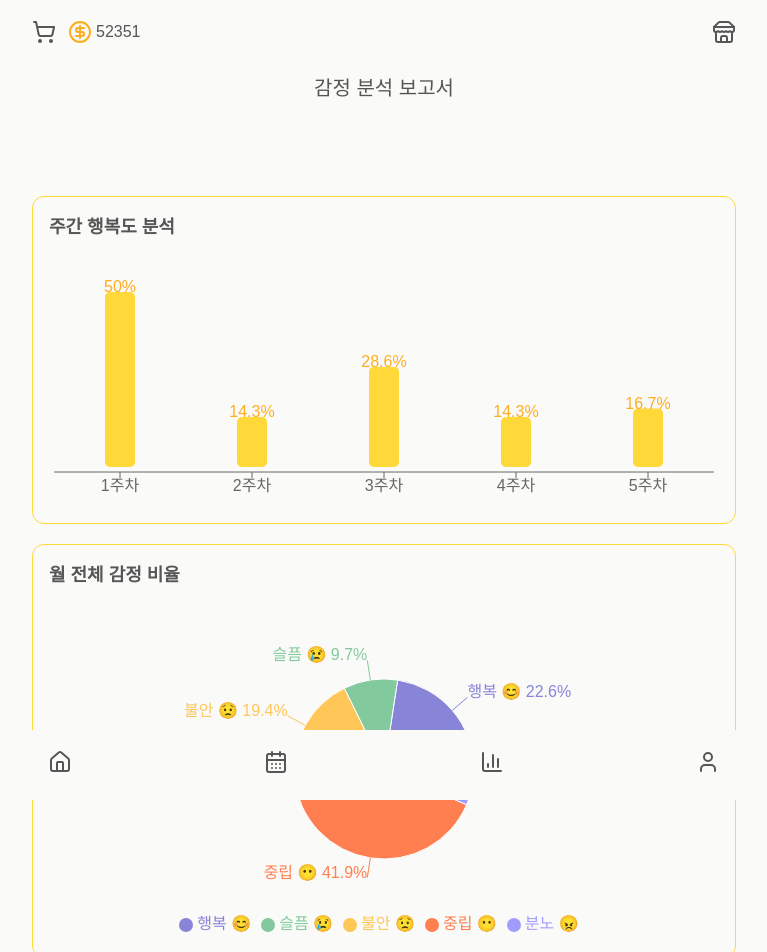
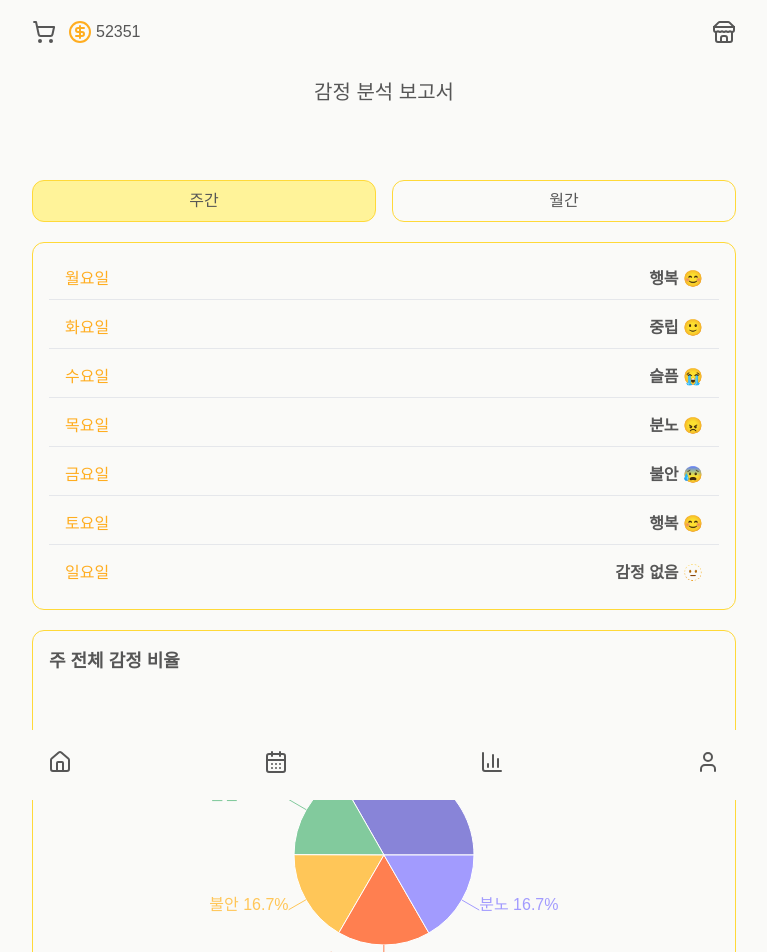
Before and after one commit to xuuwon/maeumgyeol, a Next.js app: page /statistic in a window 1280 px wide. Shown: the top 952 px of the page, without its empty margins (256-1023 px from the left). Built offline with nearby package versions, Linux system fonts and the light colour scheme; a web font is replaced by a local one.

Commit message:
feat: 주간 감정 분석 보고서 컴포넌트 구현

```diff
--- a/src/app/statistic/MonthAnalysis.tsx
+++ b/src/app/statistic/MonthAnalysis.tsx
@@ -13,43 +13,44 @@ import {
   LabelList,
 } from 'recharts';
 import { useMemo } from 'react';
+import clsx from 'clsx';
 
 const COLORS = ['#8884d8', '#82ca9d', '#ffc658', '#ff7f50', '#a29bfe'];
 
-type EmotionType = '행복 😊' | '슬픔 😢' | '불안 😟' | '중립 😶' | '분노 😠';
+type EmotionType = '행복' | '슬픔' | '불안' | '중립' | '분노';
 
-const emotionTimeline: Record<string, EmotionType> = {
-  '2025-05-01': '행복 😊',
-  '2025-05-02': '행복 😊',
-  '2025-05-03': '중립 😶',
-  '2025-05-04': '불안 😟',
-  '2025-05-05': '행복 😊',
-  '2025-05-06': '중립 😶',
-  '2025-05-07': '슬픔 😢',
-  '2025-05-08': '중립 😶',
-  '2025-05-09': '불안 😟',
-  '2025-05-10': '분노 😠',
-  '2025-05-11': '중립 😶',
-  '2025-05-12': '행복 😊',
-  '2025-05-13': '중립 😶',
-  '2025-05-14': '중립 😶',
-  '2025-05-15': '불안 😟',
-  '2025-05-16': '슬픔 😢',
-  '2025-05-17': '중립 😶',
-  '2025-05-18': '행복 😊',
-  '2025-05-19': '중립 😶',
-  '2025-05-20': '불안 😟',
-  '2025-05-21': '행복 😊',
-  '2025-05-22': '중립 😶',
-  '2025-05-23': '중립 😶',
-  '2025-05-24': '분노 😠',
-  '2025-05-25': '불안 😟',
-  '2025-05-26': '슬픔 😢',
-  '2025-05-27': '중립 😶',
-  '2025-05-28': '중립 😶',
-  '2025-05-29': '행복 😊',
-  '2025-05-30': '불안 😟',
-  '2025-05-31': '중립 😶',
+const emotionTimeline: Record<string, EmotionType | ''> = {
+  '2025-05-01': '행복',
+  '2025-05-02': '행복',
+  '2025-05-03': '중립',
+  '2025-05-04': '',
+  '2025-05-05': '행복',
+  '2025-05-06': '중립',
+  '2025-05-07': '슬픔',
+  '2025-05-08': '',
+  '2025-05-09': '불안',
+  '2025-05-10': '분노',
+  '2025-05-11': '중립',
+  '2025-05-12': '',
+  '2025-05-13': '중립',
+  '2025-05-14': '중립',
+  '2025-05-15': '',
+  '2025-05-16': '슬픔',
+  '2025-05-17': '중립',
+  '2025-05-18': '',
+  '2025-05-19': '중립',
+  '2025-05-20': '불안',
+  '2025-05-21': '',
+  '2025-05-22': '중립',
+  '2025-05-23': '중립',
+  '2025-05-24': '',
+  '2025-05-25': '불안',
+  '2025-05-26': '슬픔',
+  '2025-05-27': '',
+  '2025-05-28': '중립',
+  '2025-05-29': '행복',
+  '2025-05-30': '',
+  '2025-05-31': '중립',
 };
 
 function getWeekLabel(dateStr: string): string | null {
@@ -80,20 +81,31 @@ interface EmotionRatioData {
   value: number;
 }
 
-export default function MonthAnalysis() {
+export default function MonthAnalysis({
+  isMonth,
+  setIsMonth,
+}: {
+  isMonth: boolean;
+  setIsMonth: React.Dispatch<React.SetStateAction<boolean>>;
+}) {
   const { weekHappinessData, emotionRatioData } = useMemo(() => {
     const weekStats: Record<string, { total: number; happy: number }> = {};
     const emotionCounts: Record<EmotionType, number> = {
-      '행복 😊': 0,
-      '슬픔 😢': 0,
-      '불안 😟': 0,
-      '중립 😶': 0,
-      '분노 😠': 0,
+      행복: 0,
+      슬픔: 0,
+      불안: 0,
+      중립: 0,
+      분노: 0,
     };
 
     const entries = Object.entries(emotionTimeline).filter(([date]) => date.startsWith('2025-05'));
 
+    // 빈값 없는 항목만 필터링
+    const filteredEntries = entries.filter(([, emotion]) => emotion);
+
     for (const [dateStr, emotion] of entries) {
+      if (!emotion) continue; // 빈값 건너뛰기
+
       const weekLabel = getWeekLabel(dateStr);
       if (!weekLabel) continue;
 
@@ -120,7 +132,8 @@ export default function MonthAnalysis() {
       (a, b) => Number(a.week.replace(/\D/g, '')) - Number(b.week.replace(/\D/g, ''))
     );
 
-    const totalDays = entries.length;
+    const totalDays = filteredEntries.length; // 빈값 제외한 날짜 수
+
     const emotionRatioData: EmotionRatioData[] = Object.entries(emotionCounts).map(
       ([emotion, count]) => ({
         name: emotion as EmotionType,
@@ -140,8 +153,29 @@ export default function MonthAnalysis() {
 
   return (
     <div className="flex flex-col min-h-screen gap-5 px-4 mx-auto mb-[70px] sm:px-6 md:px-8">
-      <div className="flex flex-col items-center justify-center gap-2 text-xl h-44 iphoneSE:mt-5">
+      <div className="flex flex-col items-center justify-center h-40 gap-2 pt-6 text-xl iphoneSE:mt-5">
         <p>감정 분석 보고서</p>
+      </div>
+
+      <div className="flex w-full gap-4">
+        <span
+          className={clsx(
+            'flex-1 py-2 text-center border cursor-pointer rounded-xl border-main-yellow',
+            !isMonth && 'bg-content-yellow'
+          )}
+          onClick={() => setIsMonth(false)}
+        >
+          주간
+        </span>
+        <span
+          className={clsx(
+            'flex-1 py-2 text-center border cursor-pointer rounded-xl border-main-yellow',
+            isMonth && 'bg-content-yellow'
+          )}
+          onClick={() => setIsMonth(true)}
+        >
+          월간
+        </span>
       </div>
 
       <div className="flex flex-col w-full h-auto gap-4 p-4 border border-main-yellow rounded-xl">
--- a/src/app/statistic/page.tsx
+++ b/src/app/statistic/page.tsx
@@ -1,80 +1,24 @@
 'use client';
 
-import {
-  BarChart,
-  Bar,
-  XAxis,
-  PieChart,
-  Pie,
-  Cell,
-  Legend,
-  ResponsiveContainer,
-  RectangleProps,
-  LabelList,
-} from 'recharts';
-import { useMemo } from 'react';
+import { PieChart, Pie, Cell, Legend, ResponsiveContainer } from 'recharts';
 import { useMediaQuery } from 'react-responsive';
+import { useState } from 'react';
+import MonthAnalysis from './MonthAnalysis';
+import clsx from 'clsx';
 
 const COLORS = ['#8884d8', '#82ca9d', '#ffc658', '#ff7f50', '#a29bfe'];
 
-type EmotionType = '행복 😊' | '슬픔 😢' | '불안 😟' | '중립 😶' | '분노 😠';
+type EmotionType = '행복' | '슬픔' | '불안' | '중립' | '분노';
 
-const emotionTimeline: Record<string, EmotionType> = {
-  '2025-05-01': '행복 😊',
-  '2025-05-02': '행복 😊',
-  '2025-05-03': '중립 😶',
-  '2025-05-04': '불안 😟',
-  '2025-05-05': '행복 😊',
-  '2025-05-06': '중립 😶',
-  '2025-05-07': '슬픔 😢',
-  '2025-05-08': '중립 😶',
-  '2025-05-09': '불안 😟',
-  '2025-05-10': '분노 😠',
-  '2025-05-11': '중립 😶',
-  '2025-05-12': '행복 😊',
-  '2025-05-13': '중립 😶',
-  '2025-05-14': '중립 😶',
-  '2025-05-15': '불안 😟',
-  '2025-05-16': '슬픔 😢',
-  '2025-05-17': '중립 😶',
-  '2025-05-18': '행복 😊',
-  '2025-05-19': '중립 😶',
-  '2025-05-20': '불안 😟',
-  '2025-05-21': '행복 😊',
-  '2025-05-22': '중립 😶',
-  '2025-05-23': '중립 😶',
-  '2025-05-24': '분노 😠',
-  '2025-05-25': '불안 😟',
-  '2025-05-26': '슬픔 😢',
-  '2025-05-27': '중립 😶',
-  '2025-05-28': '중립 😶',
-  '2025-05-29': '행복 😊',
-  '2025-05-30': '불안 😟',
-  '2025-05-31': '중립 😶',
+const emotionTimeline: Record<string, EmotionType | ''> = {
+  monday: '행복',
+  tuesday: '중립',
+  wednesday: '슬픔',
+  thursday: '분노',
+  friday: '불안',
+  saturday: '행복',
+  sunday: '', // 빈값 포함 예시
 };
-
-function getWeekLabel(dateStr: string): string | null {
-  const date = new Date(dateStr);
-  const year = date.getFullYear();
-  const month = date.getMonth(); // 0-based
-
-  if (year !== 2025 || month !== 4) return null; // 5월만 포함 (0=Jan, 4=May)
-
-  const firstMonday = new Date(year, month, 1);
-  while (firstMonday.getDay() !== 1) {
-    firstMonday.setDate(firstMonday.getDate() + 1);
-  }
-
-  const diffDays = Math.floor((date.getTime() - firstMonday.getTime()) / (1000 * 60 * 60 * 24));
-  const weekNumber = Math.floor(diffDays / 7) + 1;
-
-  return `${weekNumber + 1}주차`;
-}
-
-interface WeekHappinessData {
-  week: string;
-  happinessRate: number;
-}
 
 interface EmotionRatioData {
   name: EmotionType;
@@ -85,88 +29,100 @@ export default function Page() {
   const isMobile = useMediaQuery({ maxWidth: 768 }); // 모바일 조건
   const isIphoneSE = useMediaQuery({ maxWidth: 376 });
 
-  const { weekHappinessData, emotionRatioData } = useMemo(() => {
-    const weekStats: Record<string, { total: number; happy: number }> = {};
+  // 빈값('') 제외한 감정 배열
+  const filteredEmotions = Object.values(emotionTimeline).filter((e) => e !== '');
+
+  // 실제 감정 데이터 개수
+  const totalDays = filteredEmotions.length;
+
+  // 감정별 개수 초기화
   const emotionCounts: Record<EmotionType, number> = {
-      '행복 😊': 0,
-      '슬픔 😢': 0,
-      '불안 😟': 0,
-      '중립 😶': 0,
-      '분노 😠': 0,
+    행복: 0,
+    슬픔: 0,
+    불안: 0,
+    중립: 0,
+    분노: 0,
   };
 
-    const entries = Object.entries(emotionTimeline).filter(([date]) => date.startsWith('2025-05'));
+  filteredEmotions.forEach((emotion) => {
+    emotionCounts[emotion]++;
+  });
 
-    for (const [dateStr, emotion] of entries) {
-      const weekLabel = getWeekLabel(dateStr);
-      if (!weekLabel) continue;
-
-      if (!weekStats[weekLabel]) {
-        weekStats[weekLabel] = { total: 0, happy: 0 };
-      }
-
-      weekStats[weekLabel].total++;
-      if (emotion.includes('행복')) {
-        weekStats[weekLabel].happy++;
-      }
-      emotionCounts[emotion]++;
-    }
-
-    const weekHappinessData: WeekHappinessData[] = Object.entries(weekStats).map(
-      ([week, stat]) => ({
-        week,
-        happinessRate: stat.total ? Number(((stat.happy / stat.total) * 100).toFixed(1)) : 0,
+  // 감정 비율 데이터 생성
+  const emotionRatioData: EmotionRatioData[] = Object.entries(emotionCounts).map(
+    ([emotion, count]) => ({
+      name: emotion as EmotionType,
+      value: totalDays ? Number(((count / totalDays) * 100).toFixed(1)) : 0,
     })
   );
 
-    // 주차 순서 정렬
-    weekHappinessData.sort(
-      (a, b) => Number(a.week.replace(/\D/g, '')) - Number(b.week.replace(/\D/g, ''))
-    );
-
-    const totalDays = entries.length;
-    const emotionRatioData: EmotionRatioData[] = Object.entries(emotionCounts).map(
-      ([emotion, count]) => ({
-        name: emotion as EmotionType,
-        value: Number(((count / totalDays) * 100).toFixed(1)),
-      })
-    );
-
-    return { weekHappinessData, emotionRatioData };
-  }, []);
-
-  const CustomBar = (props: RectangleProps) => {
-    const { x = 0, y = 0, width = 0, height = 0, fill } = props;
-    const offsetY = 5; // x축에서 띄울 거리
-
-    return <rect x={x} y={y - offsetY} width={width} height={height} fill={fill} rx={5} ry={5} />;
+  // 요일 이름 한글로 변환
+  const dayNames: Record<string, string> = {
+    monday: '월요일',
+    tuesday: '화요일',
+    wednesday: '수요일',
+    thursday: '목요일',
+    friday: '금요일',
+    saturday: '토요일',
+    sunday: '일요일',
   };
 
+  const emojiLabel: Record<string, string> = {
+    행복: '😊',
+    슬픔: '😭',
+    불안: '😰',
+    중립: '🙂',
+    분노: '😠',
+  };
+
+  const [isMonth, setIsMonth] = useState<boolean>(false);
+
   return (
+    <>
+      {isMonth ? (
+        <MonthAnalysis isMonth={isMonth} setIsMonth={setIsMonth} />
+      ) : (
         <div className="flex flex-col min-h-screen gap-5 px-4 mx-auto mb-[70px] sm:px-6 md:px-8">
-      <div className="flex flex-col items-center justify-center gap-2 text-xl h-44 iphoneSE:mt-5">
+          <div className="flex flex-col items-center justify-center h-40 gap-2 pt-6 text-xl">
             <p>감정 분석 보고서</p>
           </div>
 
-      <div className="flex flex-col w-full h-auto gap-4 p-4 border border-main-yellow rounded-xl">
-        <h2 className="text-lg font-bold">주간 행복도 분석</h2>
-        <ResponsiveContainer width="100%" height={250}>
-          <BarChart data={weekHappinessData}>
-            <XAxis dataKey="week" />
-            <Bar dataKey="happinessRate" barSize={30} shape={<CustomBar />} fill="#FFD939">
-              <LabelList
-                dataKey="happinessRate"
-                position="top"
-                formatter={(value: number) => `${value}%`}
-                fill="#ffad20"
-              />
-            </Bar>
-          </BarChart>
-        </ResponsiveContainer>
+          <div className="flex w-full gap-4">
+            <span
+              className={clsx(
+                'flex-1 py-2 text-center border cursor-pointer rounded-xl border-main-yellow',
+                !isMonth && 'bg-content-yellow'
+              )}
+              onClick={() => setIsMonth(false)}
+            >
+              주간
+            </span>
+            <span
+              className={clsx(
+                'flex-1 py-2 text-center border cursor-pointer rounded-xl border-main-yellow',
+                isMonth && 'bg-content-yellow'
+              )}
+              onClick={() => setIsMonth(true)}
+            >
+              월간
+            </span>
           </div>
 
-      <div className="flex flex-col w-full h-auto gap-4 p-4 mb-10 border border-main-yellow rounded-xl">
-        <h2 className="mb-4 text-lg font-bold">월 전체 감정 비율</h2>
+          {/* 요일별 감정 리스트 */}
+          <div className="flex flex-col w-full gap-2 p-4 border border-main-yellow rounded-xl">
+            {Object.entries(emotionTimeline).map(([day, emotion]) => (
+              <div key={day} className="flex justify-between px-4 py-2 border-b last:border-b-0">
+                <span className="text-[#ffad20]">{dayNames[day]}</span>
+                <span className="font-semibold">
+                  {emotion ? `${emotion} ${emojiLabel[emotion]}` : '감정 없음 🫥'}
+                </span>
+              </div>
+            ))}
+          </div>
+
+          {/* 주 전체 감정 비율 (원형 그래프) */}
+          <div className="flex flex-col w-full h-auto gap-4 p-4 border border-main-yellow rounded-xl">
+            <h2 className="mb-4 text-lg font-bold">주 전체 감정 비율</h2>
             <ResponsiveContainer width="100%" height={320}>
               <PieChart>
                 <Pie
@@ -176,7 +132,9 @@ export default function Page() {
                   cx="50%"
                   cy="50%"
                   outerRadius={isIphoneSE ? 35 : isMobile ? 50 : 90}
-              label={({ name, value }: { name: EmotionType; value: number }) => `${name} ${value}%`}
+                  label={({ name, value }: { name: EmotionType; value: number }) =>
+                    `${name} ${value}%`
+                  }
                 >
                   {emotionRatioData.map((entry, index) => (
                     <Cell key={entry.name as string} fill={COLORS[index % COLORS.length]} />
@@ -187,5 +145,7 @@ export default function Page() {
             </ResponsiveContainer>
           </div>
         </div>
+      )}
+    </>
   );
 }
```
Lines whose indentation alone changed are shown as unchanged.
